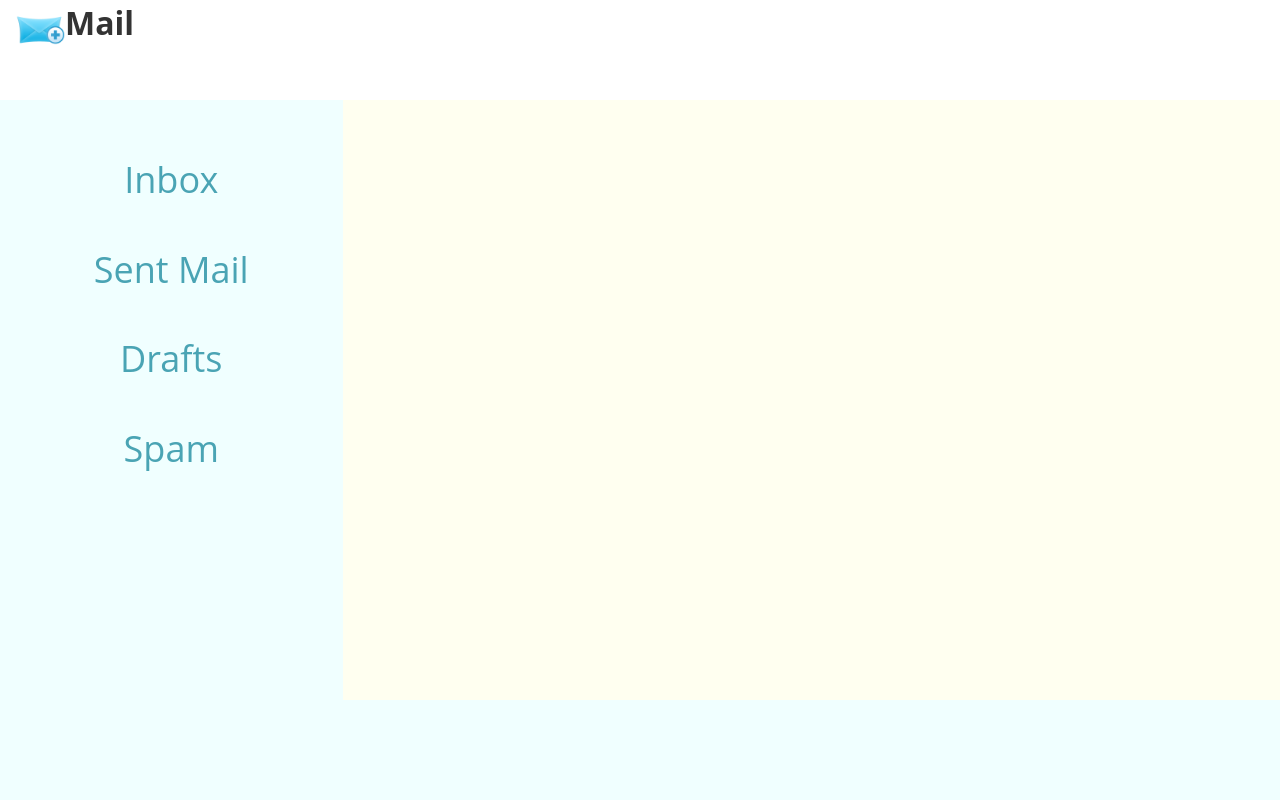
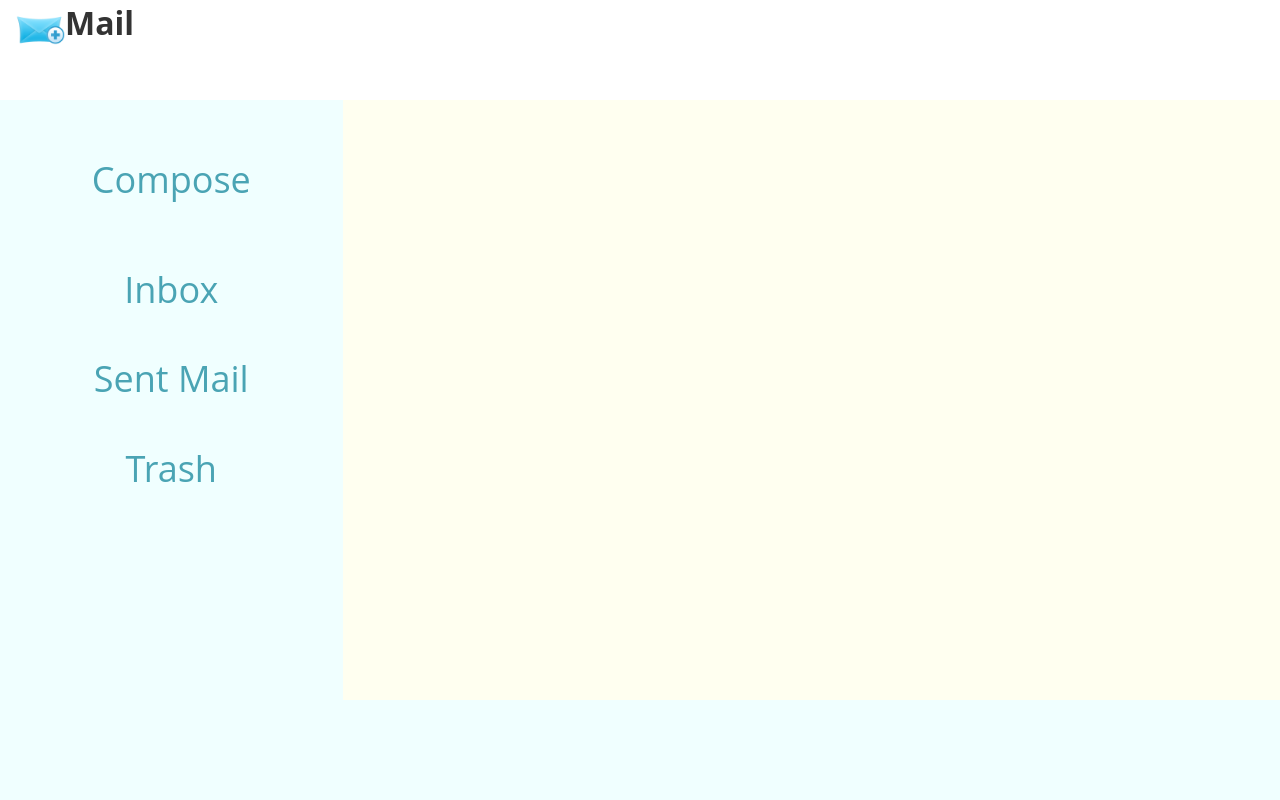
Before and after one commit to WenkyG/PepperMail, a Django app: page /mymail/success/ in a window 1280 px wide. Run offline with Django 3.2, Linux system fonts and the light colour scheme; some libraries are stand-ins or nearby versions.

Commit message:
success page buttons

```diff
--- a/mymail/templates/success.html
+++ b/mymail/templates/success.html
@@ -13,13 +13,17 @@
     <link rel="stylesheet" type="text/css" href="{% static 'mymail/font-awesome.min.css' %}"/>
 </head>
 <style>
+
     .vinboxcss:hover{
         background: black;
         color: white;
         cursor: pointer;
+        text-decoration: none;
+        /*width: 100px;*/
+
     }
     .vinboxcss:active{
-        background: red;
+        background: white;
         cursor: pointer;
     }
 </style>
@@ -30,20 +34,20 @@
     <div class="col-md-12" style="height: 700px;background: azure">
         <div class="col-md-3" style="height: 600px;background: GhostWhite z-index:999">
             <div class="col-md-12 vinboxcss" id="vinbox" style="text-align: center;margin-top: 40px" onclick="">
-                <h1>Inbox</h1>
+                <a href="#"  onclick="javascript:alert_popup();" style="text-decoration:none"><h1>Compose</h1></a>
+            </div>
+            <div class="col-md-12 vinboxcss" id="vinbox" style="text-align: center;margin-top: 40px" onclick="">
+                <a href="/mymail/success/inbox/" style="text-decoration:none"><h1>Inbox</h1></a>
             </div>
             <div class="col-md-12 vinboxcss" style="text-align: center;margin-top: 20px;cursor: pointer" onclick="">
-                <h1>Sent Mail</h1>
+                <a href="/mymail/success/sentmail/" style="text-decoration:none"><h1>Sent Mail</h1></a>
             </div>
             <div class="col-md-12 vinboxcss" style="text-align: center;margin-top: 20px;cursor: pointer" onclick="">
-                <h1>Drafts</h1>
-            </div>
-            <div class="col-md-12 vinboxcss" style="text-align: center;margin-top: 20px;cursor: pointer" onclick="">
-                <h1>Spam</h1>
+                <a href="/mymail/success/trash/" style="text-decoration:none"><h1>Trash</h1></a>
             </div>
         </div>
         <div class="col-md-9" style="height: 600px;background: Ivory;z-index:999;right:-15px">
-
+            {% block col-md-9 %} {% endblock %}
         </div>
     </div>
 </body>
--- a/mymail/urls.py
+++ b/mymail/urls.py
@@ -8,6 +8,7 @@ urlpatterns = [
     url(r'^registration/$', 'mymail.views.registered'),
 		url(r'^validate/$', 'mymail.views.user_validate'),
 		url(r'^success/$', 'mymail.views.success_login'),
+		url(r'^inbox/$', 'mymail.views.success_login'),
 		# url(r'^validate/$', 'mymail.views.user_validate'),
     # url(r'^login', 'mymail.views.login'),
 ]
--- a/mymail/views.py
+++ b/mymail/views.py
@@ -42,6 +42,8 @@ def user_validate(request):
 	if us is not None:
 		if us.password == password:
 			return HttpResponseRedirect('/mymail/success/')
+		else:
+			return HttpResponseRedirect('/../mymail/')
 	else:
 		# return render_to_response('create_account.html', {},context_instance=RequestContext(request))
 		return HttpResponseRedirect('/../mymail/')
```
Also changed, not shown: mymail/templates/inbox.html (added, +8 -0 lines), 3 other files.
